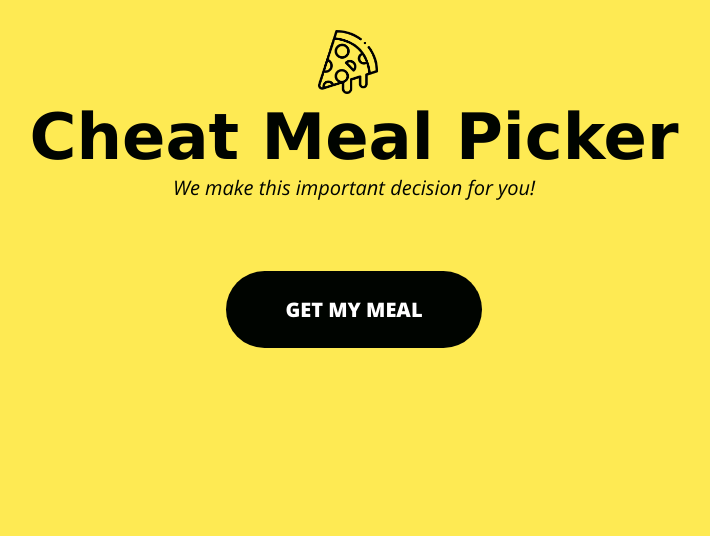
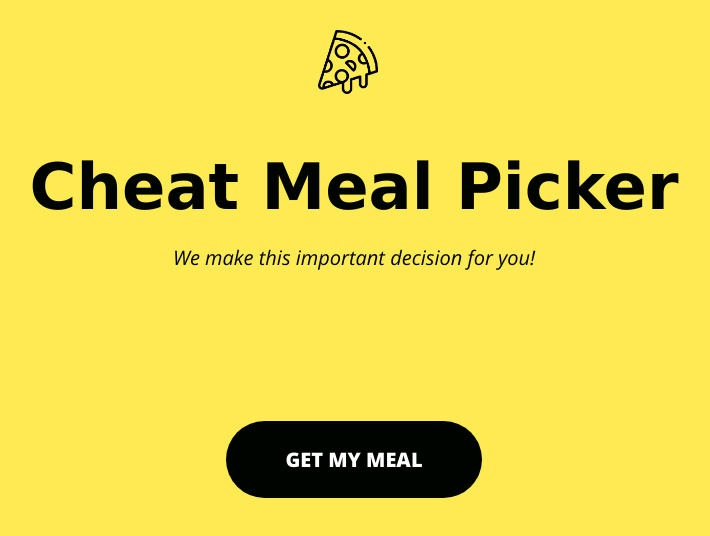
Before and after one commit to Polymathing/cheatmealday-app, a React (Create React App) app: page / in a window 1280 px wide. Shown: the top 536 px of the page, without its empty margins (286-996 px from the left). Built offline with nearby package versions, Linux system fonts and the light colour scheme.

Commit message:
Organized CSS stylesheet and made some ui changes

```diff
--- a/public/styles.css
+++ b/public/styles.css
@@ -34,7 +34,7 @@ body>img {
   font-size: 4rem;
   font-weight: 900;
   font-family: Verdana, Geneva, Tahoma, sans-serif;
-  margin-top: 100px;
+  margin: 150px 0 20px;
 }
 
 .main-tagline {
@@ -53,7 +53,7 @@ body>img {
   background-color: #000400;
   color: #fff;
   font-weight: 800;
-  margin-top: 70px;
+  margin-top: 150px;
   font-family: 'Open Sans', sans-serif;
 }
 
```
